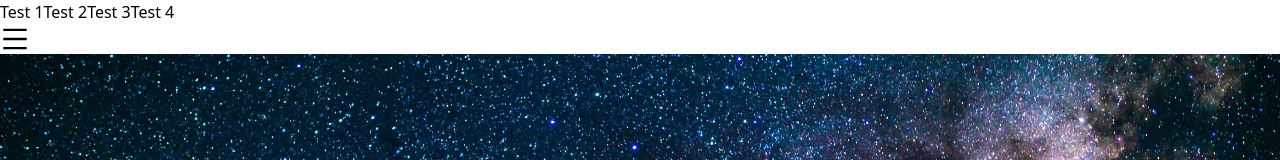
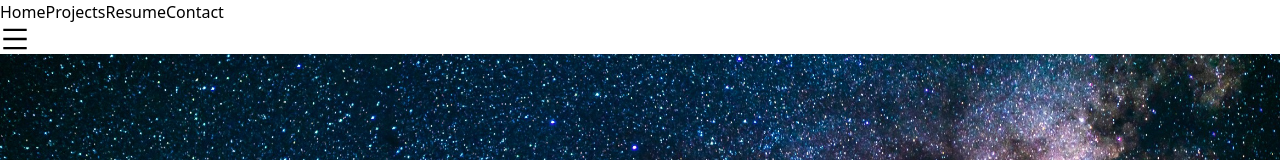
Before and after one commit to vdigi00/vincentdigi-site, a React (Vite) app: page / in a window 1280 px wide. Shown: the top 160 px of the page. Built offline with nearby package versions, Linux system fonts and the light colour scheme.

Commit message:
Nav work

```diff
--- a/src/components/Hero.jsx
+++ b/src/components/Hero.jsx
@@ -6,7 +6,7 @@ const Hero = () => {
         <div id='hero'>
             <img className='w-full h-screen object-cover' src='../src/assets/images/Space.jpg' alt='Space Background'></img>
             <div className='w-full h-screen absolute top-0 left-0 bg-white/80'>
-                <div className='max-w-[700px] m-auto h-full w-full flex flex-col justify-center sm:items-start items-center'>
+                <div className='max-w-[700px] m-auto h-full w-full flex flex-col justify-center lg:items-start items-center'>
                     <h1 className='sm:text-5xl text-4xl font-bold text-grey-800'>Welcome</h1>
                     <h2 className='flex sm:text-3xl text-2xl pt-4 text-grey-800'>My name is Vincent DiGiovanni</h2>
                     <div className='flex justify-between pt-6 max-w-[100px] w-full'>
--- a/src/components/Main.jsx
+++ b/src/components/Main.jsx
@@ -2,7 +2,7 @@ import React from 'react';
 
 const Main = () => {
     return (
-        <div id='main' className='min-h-full max-w-[1000px] m-auto md:pl-20 p-4 py-16'>
+        <div id='main' className='max-w-[1000px] m-auto md:pl-20 p-4 py-16'>
             <h1 className='text-4xl font-bold'>About Me:</h1>
             <p className='pt-5'>I am studying Computing and Information Technologies at Rochester Institute of Technology</p>
         </div>
--- a/src/components/Sidenav.jsx
+++ b/src/components/Sidenav.jsx
@@ -10,12 +10,12 @@ const Sidenav = () => {
 
     return (
         <div>
-           <AiOutlineMenu onClick={ handleNav } className='absolute top-8 right-8 z-[99] sm:hidden' size={30} />
+           <AiOutlineMenu onClick={ handleNav } className='fixed top-8 right-8 z-[99] lg:hidden' size={30} />
             {
                 nav ? (
-                        <div className='fixed w-full h-screen bg-white/20 flex flex-col justify-center items-center z-20'>
-                            <a onClick={ handleNav } href="#main"
-                            className='w-[30%] flex justify-center items-center rounded shadow-md bg-gray-100 shadow-gray-400 m-2 p-4 cursor-pointer hover:scale-110 ease-in duration-200'>
+                        <div className='fixed w-full h-screen bg-white/40 flex flex-col justify-center items-center z-20'>
+                            <a onClick={ handleNav } href="#hero"
+                            className='w-[30%] flex justify-center items-center rounded-lg shadow-md bg-gray-100 shadow-gray-400 m-2 p-4 cursor-pointer hover:scale-110 ease-in duration-200'>
                                 <AiOutlineHome size={20} />
                                 <span className='pl-4'>Home</span>
                             </a>
--- a/src/components/Topnav.jsx
+++ b/src/components/Topnav.jsx
@@ -1,20 +1,20 @@
 import React from 'react'
+
+const linkData = [
+    { href: '#hero', text: 'Home' },
+    { href: '#projects', text: 'Projects' },
+    { href: '#resume', text: 'Resume' },
+    { href: '#contact', text: 'Contact' },
+]
 
 const TopNav = () => {
     return (
-            <nav className='fixed w-full flex flex-nowrap flex-row justify-center items-center z-[99] border border-black'>
-            <a className='w-[8em] flex justify-center items-center m-2 p-3 border border-black'>
-                Test 1
-            </a>
-            <a className='w-[8em] flex justify-center items-center m-2 p-3 border border-black'>
-                Test 2
-            </a>
-            <a className='w-[8em] flex justify-center items-center m-2 p-3 border border-black'>
-                Test 3
-            </a>
-            <a className='w-[8em] flex justify-center items-center m-2 p-3 border border-black'>
-                Test 4
-            </a>
+        <nav className='fixed w-full invisible lg:visible flex flex-nowrap flex-row justify-center items-center z-[99] bg-white/60'>
+            {linkData.map((link, index) => (
+                <a key={index} className={`w-[8em] flex justify-center items-center mx-1 p-3 bg-white/80 ${link.className}`} href={link.href}>
+                    {link.text}
+                </a>
+            ))}
         </nav>
     )
 }
```
